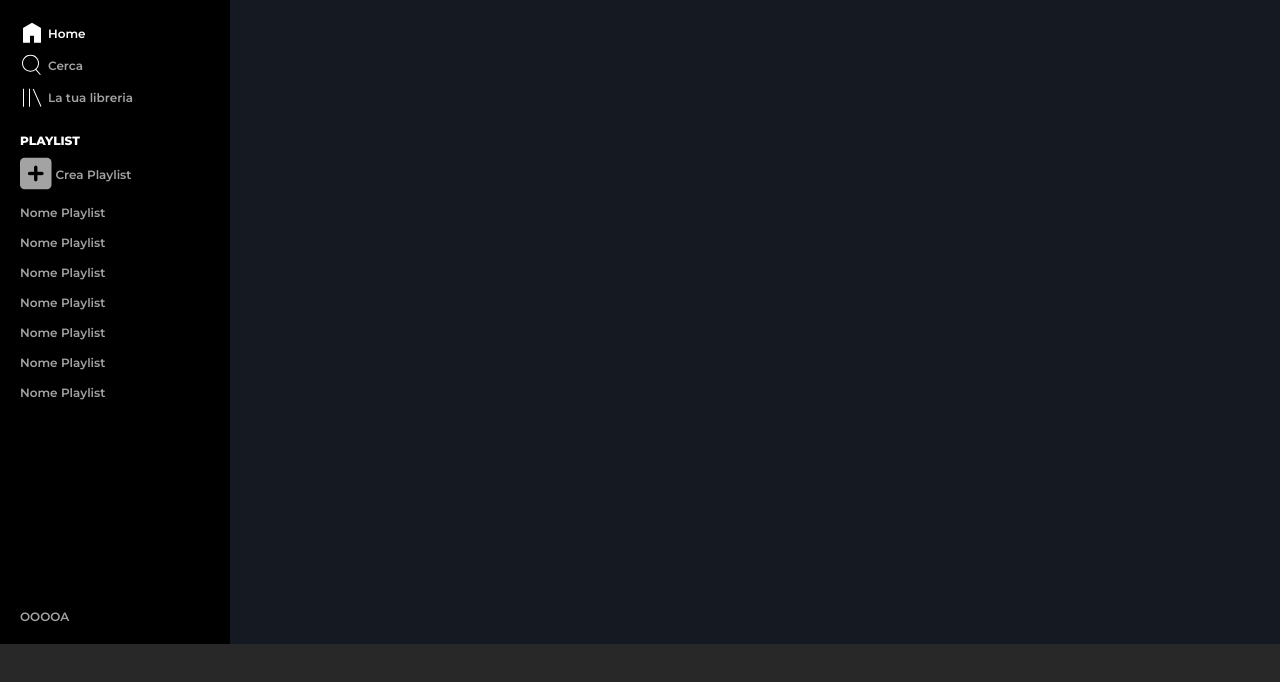
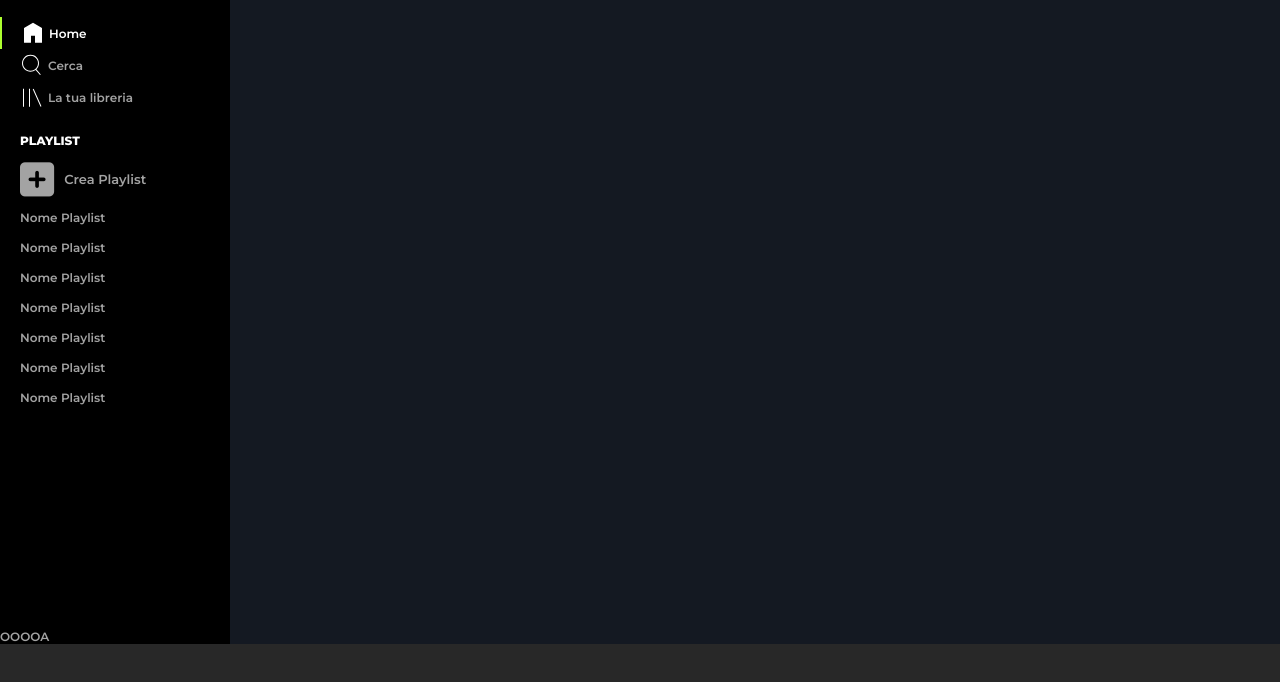
Before and after one commit to pizzi9523/html-css-spotifyweb, a plain HTML site: page index.html in a window 1280 px wide. Shown: the part 66-748 px from the top of the page. Drawn offline with Linux system fonts and the light colour scheme.

Commit message:
Correzioni grafiche topbar, bordo sinistro home

```diff
--- a/style.css
+++ b/style.css
@@ -53,12 +53,11 @@ Sidebar*
     flex-direction: column;
     justify-content: space-between;
     height: 100%;
-    padding: 20px;
     font-size: 12px;
 }
 
-.top_bar .logo {
-    margin-bottom: 20px;
+.top_bar .logo{
+   padding: 20px;
 }
 .top_bar .logo img{
     width: 134px;
@@ -74,6 +73,18 @@ Sidebar*
     height: 2rem;
 }
 
+.menu .search,
+.menu .my_library,
+.playlist h4,
+.playlist ul li{
+    padding: 0 20px;
+}
+
+.menu .home{
+    border-left: 2px solid #ADFF2F;
+    padding: 0 19px;
+}
+
 .menu img{
     width: 1.5rem;
 }
@@ -87,6 +98,11 @@ Sidebar*
     font-weight: 800;
 }
 
+.playlist .new_playlist{
+    margin: 15px 20px;
+    gap: 10px;
+    font-size: 13px;
+}
 .playlist ul{
     list-style-type: none;
 }
```
Also changed, not shown: index.html (+4 -1 lines).
